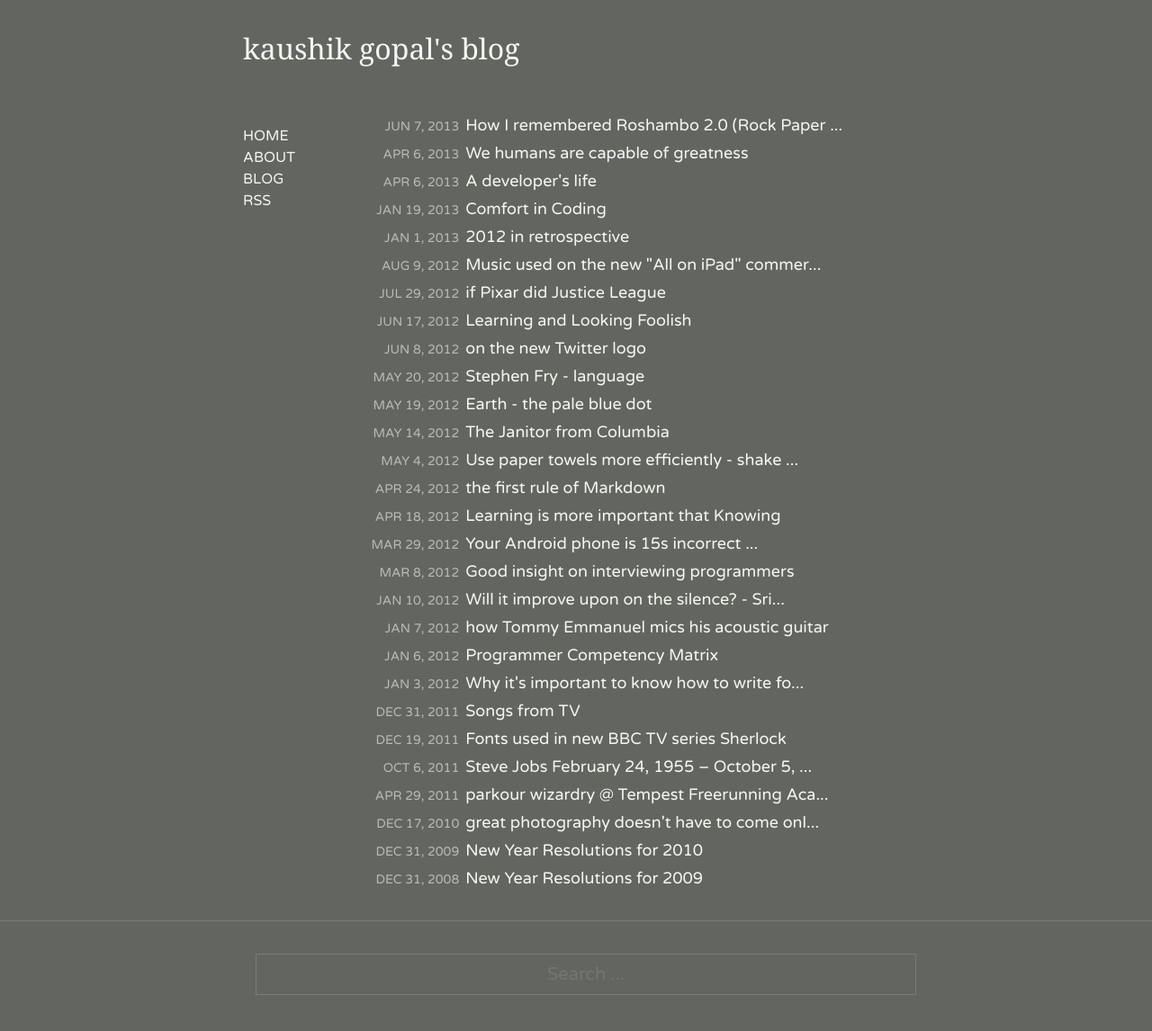
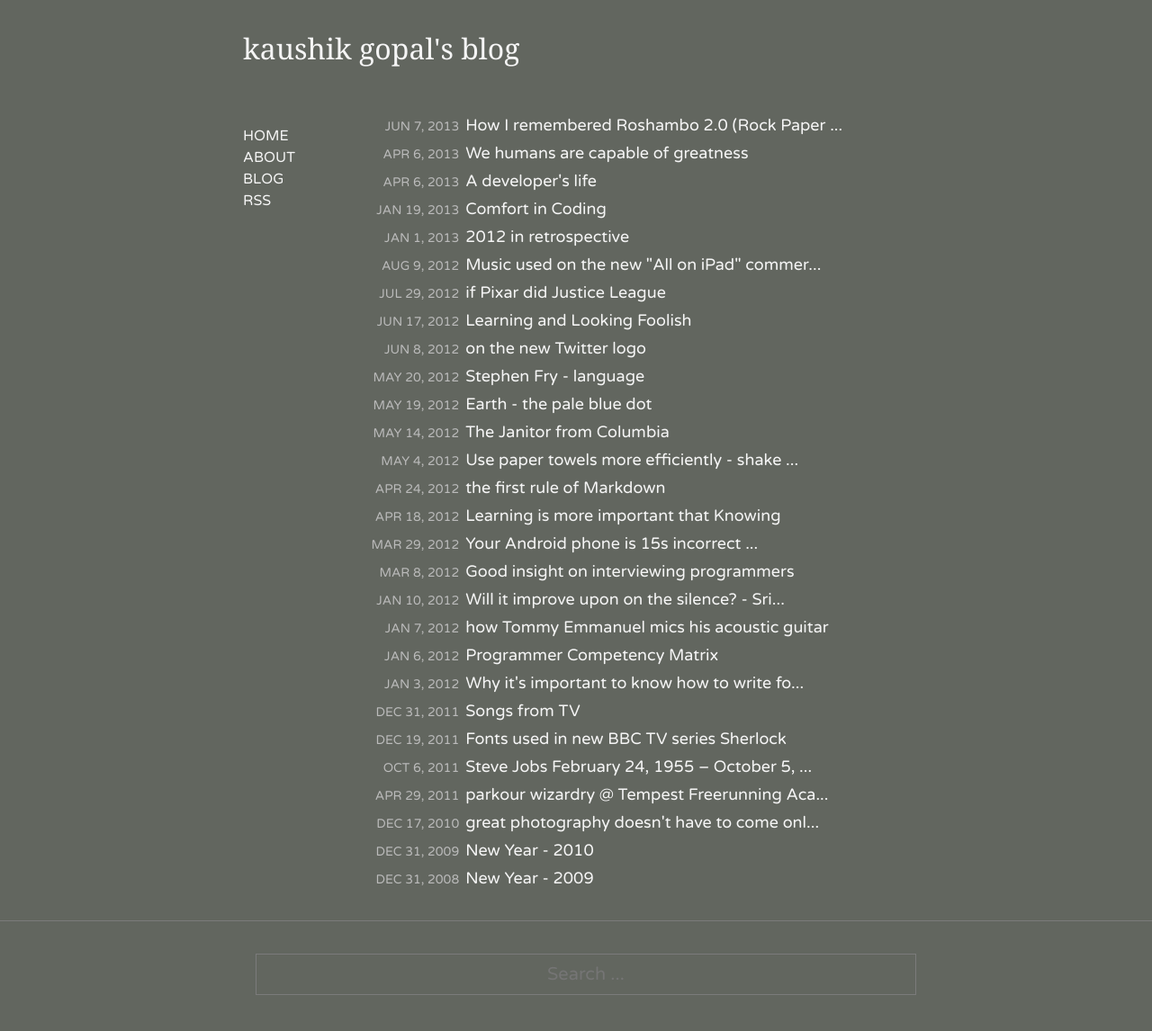
Before and after one commit to kaushikgopal/octopress-kaush-blog, a Jekyll site: the page built from index.html, in a window 1280 px wide. Shown: the whole page at 90% size. Built offline with Jekyll 4.4.1, drawn with Linux system fonts in a browser that asks for light colours.

Commit message:
fix: add tags for previos new year posts

```diff
--- a/_posts/2008-12-31-new-year-2009.markdown
+++ b/_posts/2008-12-31-new-year-2009.markdown
@@ -1,10 +1,11 @@
 ---
 layout: post
-title: "New Year Resolutions for 2009"
+title: "New Year - 2009"
 date: 2008-12-31
 comments: true
 external-url:
 categories:
+- new-year
 tags:
 - new-year-resolution
 ---
--- a/_posts/2009-12-31-new-year-2010.markdown
+++ b/_posts/2009-12-31-new-year-2010.markdown
@@ -1,10 +1,11 @@
 ---
 layout: post
-title: "New Year Resolutions for 2010"
+title: "New Year - 2010"
 date: 2009-12-31
 comments: true
 external-url:
 categories:
+- new-year
 tags:
 - new-year-resolution
 ---
```
